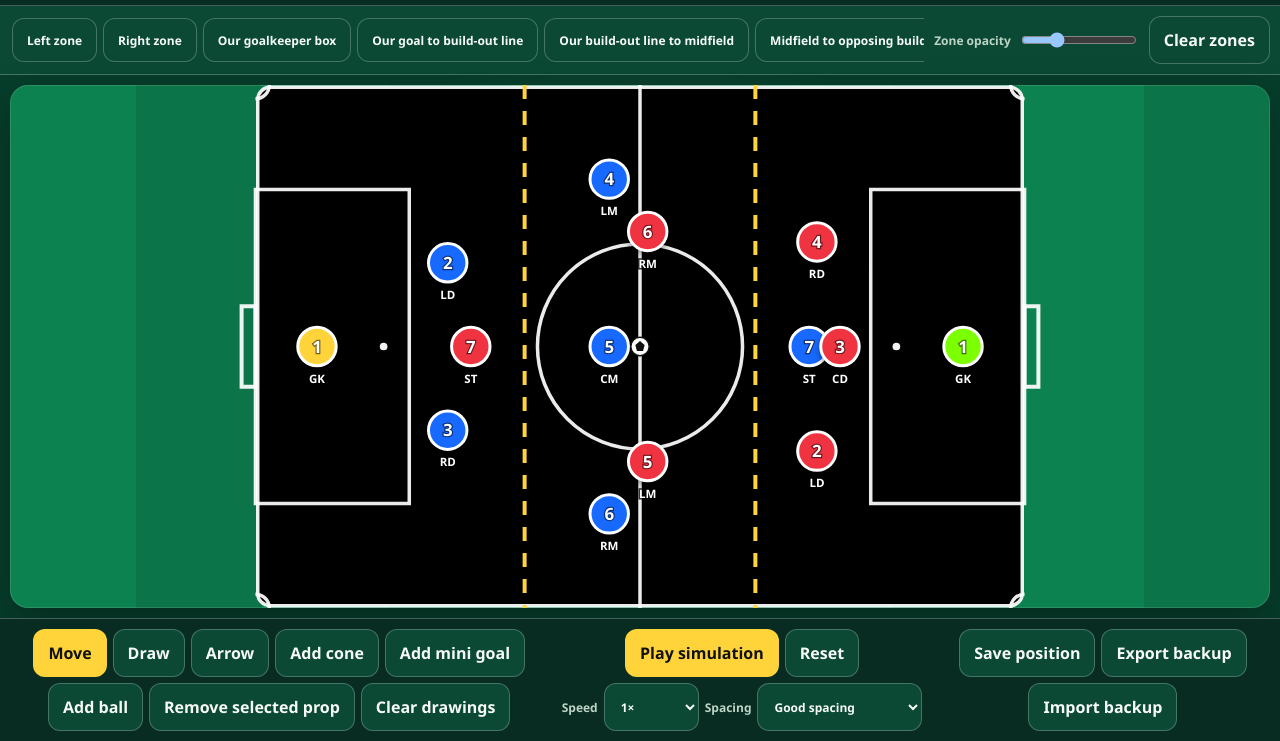
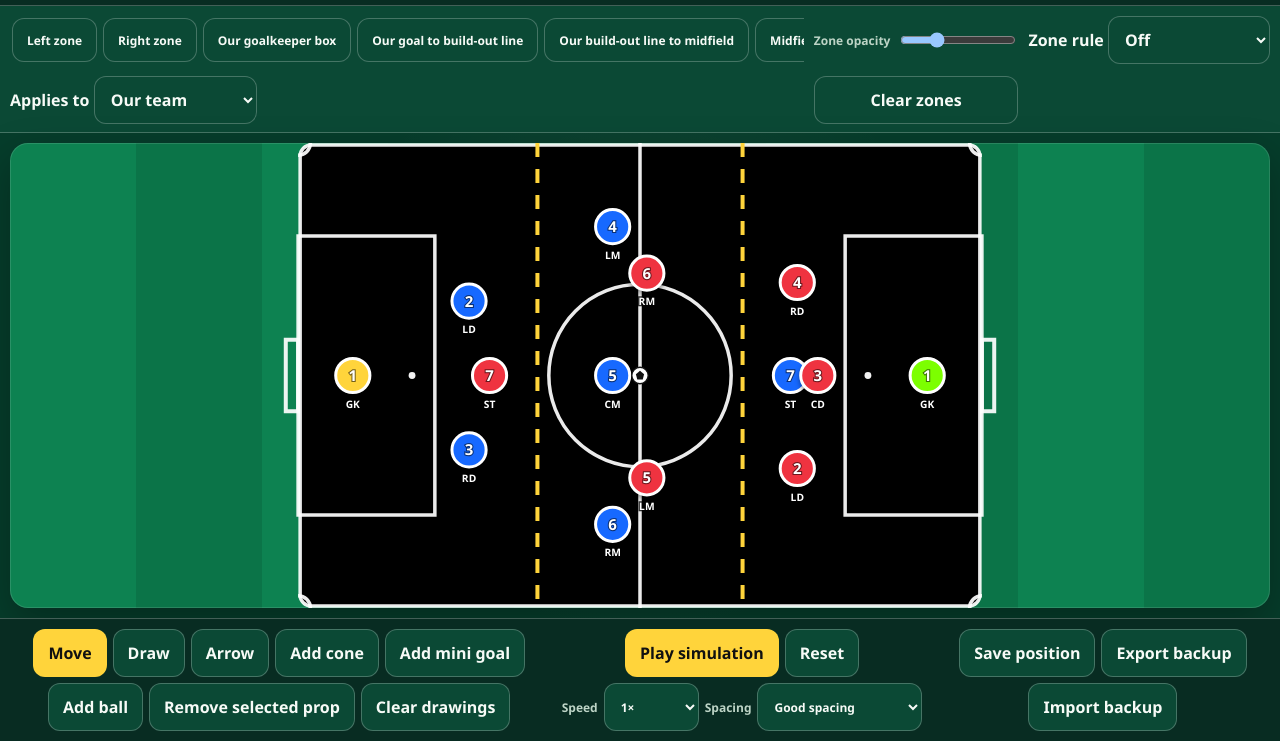
Before and after one commit to AahPlexX/soccer, a website with bundled scripts: page index.html in a window 1280 px wide. Both pictures are taken after a click on the button "Zones". Shown: the part 59-800 px from the top of the page. Built offline with nearby package versions, Linux system fonts and the light colour scheme.

Commit message:
Add accessible zone drill rule controls

```diff
--- a/index.html
+++ b/index.html
@@ -52,6 +52,20 @@
       <div id="zone-buttons" class="zone-buttons"></div>
       <label class="opacity-control" for="zone-opacity">Zone opacity
         <input id="zone-opacity" type="range" min="0.1" max="0.45" step="0.05" value="0.2">
+      </label>
+      <label class="zone-setting-control" for="zone-restriction-mode">Zone rule
+        <select id="zone-restriction-mode">
+          <option value="off">Off</option>
+          <option value="keep-in">Keep inside</option>
+          <option value="keep-out">Keep out</option>
+        </select>
+      </label>
+      <label class="zone-setting-control" for="zone-restriction-scope">Applies to
+        <select id="zone-restriction-scope">
+          <option value="home">Our team</option>
+          <option value="away">Opponents</option>
+          <option value="both">Both teams</option>
+        </select>
       </label>
       <button id="zones-clear" type="button">Clear zones</button>
     </section>
@@ -129,7 +143,6 @@
     </form>
   </dialog>
 
-
   <dialog id="colors-dialog" class="editor-dialog">
     <form method="dialog" id="colors-form">
       <div class="dialog-heading"><h2>Team colors</h2><button value="cancel" class="icon-button" aria-label="Close team colors">×</button></div>
```
